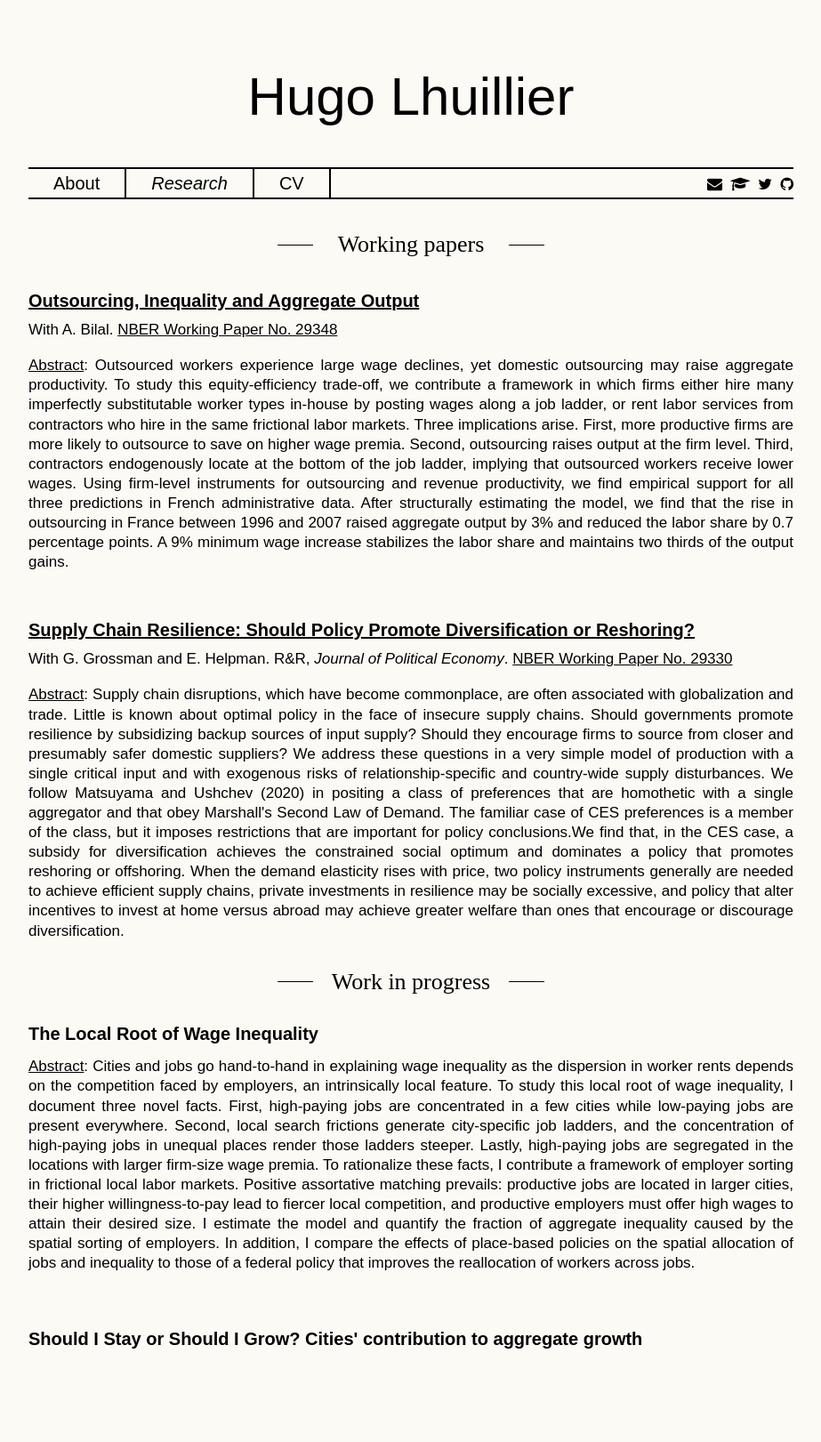
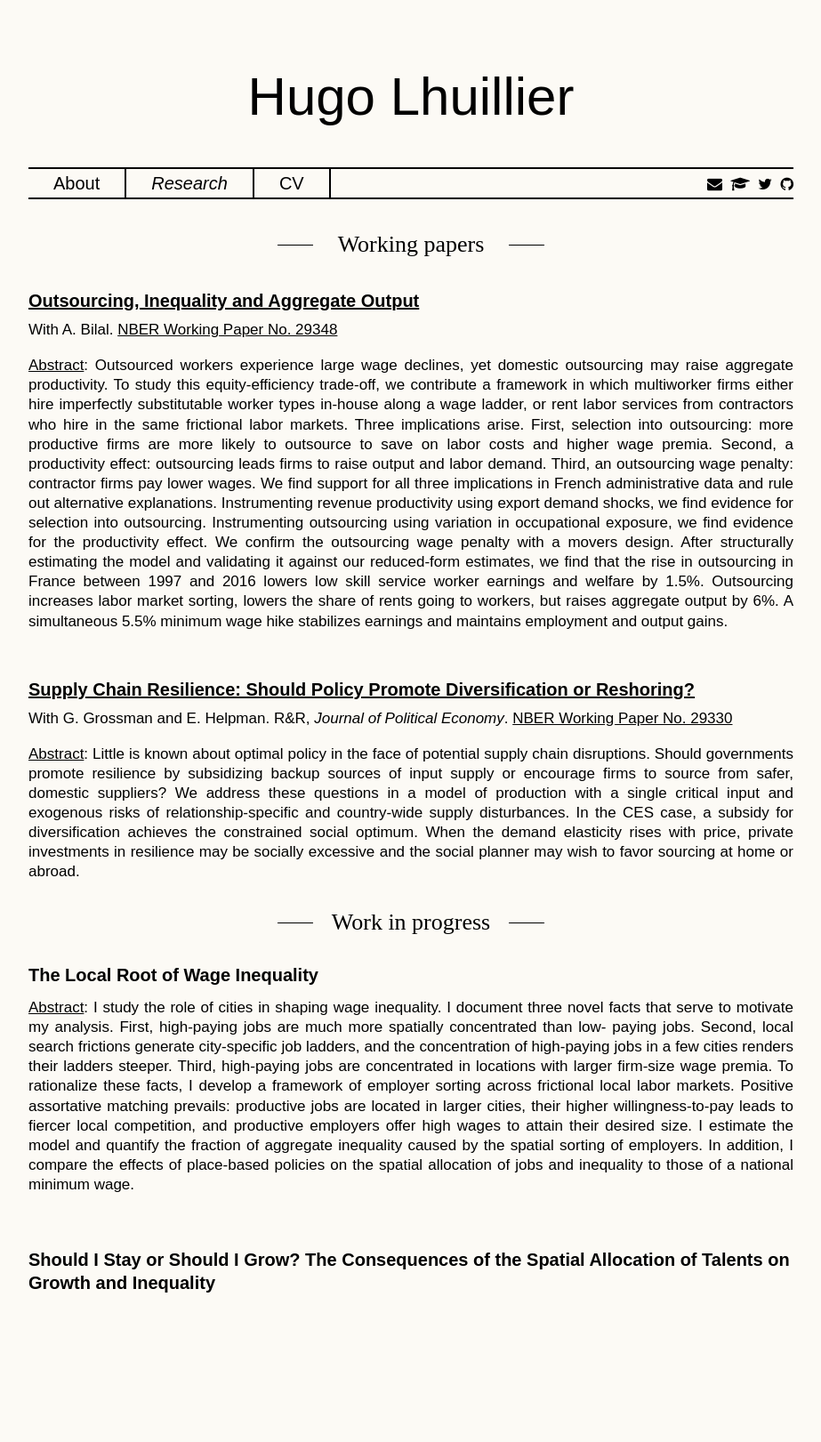
Before and after one commit to HugoLhuillier/hugolhuillier.github.io, a Jekyll site: the page built from research.html, in a window 1280 px wide. Shown: the whole page at 89% size, without its empty margins (178-1101 px from the left). Built offline with Jekyll 4.4.1, drawn with Linux system fonts in a browser that asks for light colours; nearby versions of some CDN libraries; comment, search, counter and statistics services are not loaded; after the commit the page ends 1559 px from its top, so only the background shows below that.

Commit message:
:goal_net: correct old abstract

```diff
--- a/research.html
+++ b/research.html
@@ -10,20 +10,27 @@ layout: default
 <a href="./files/papers/bilal2022outsourcing.pdf" target="blank"> <span class="char2"> Outsourcing, Inequality and Aggregate Output</span></a><br>
 <p style="font-size: 17px">With A. Bilal. <a href="https://www.nber.org/papers/w29348" target="blank"> <span class="char3"> NBER Working Paper No. 29348 </a></p>
 
-<h6><u>Abstract</u>: Outsourced workers experience large wage declines, yet domestic outsourcing may raise aggregate productivity. To study this equity-efficiency trade-off, we contribute a framework in which firms either hire many imperfectly substitutable worker types in-house by posting wages along a job ladder, or rent labor services from contractors who hire in the same frictional labor markets. Three implications arise. First, more productive firms are more likely to outsource to save on higher wage premia. Second, outsourcing raises output at the firm level. Third, contractors endogenously locate at the bottom of the job ladder, implying that outsourced workers receive lower wages. Using firm-level instruments for outsourcing and revenue productivity, we find empirical support for all three predictions in French administrative data. After structurally estimating the model, we find that the rise in outsourcing in France between 1996 and 2007 raised aggregate output by 3% and reduced the labor share by 0.7 percentage points. A 9% minimum wage increase stabilizes the labor share and maintains two thirds of the output gains. </h6><br>
+<h6><u>Abstract</u>: Outsourced workers experience large wage declines, yet domestic outsourcing may raise aggregate productivity. To study this equity-efficiency trade-off, we contribute a framework in which multiworker firms either hire imperfectly substitutable worker types in-house along a wage ladder, or rent labor services from contractors who hire in the same frictional labor markets. Three implications arise. First, selection into outsourcing: more productive firms are more likely to outsource to save on labor costs and higher wage premia. Second, a productivity effect: outsourcing leads firms to raise
+output and labor demand. Third, an outsourcing wage penalty: contractor firms pay lower wages. We find support for all three implications in French administrative data and rule out alternative explanations. Instrumenting revenue productivity using export demand shocks, we find evidence for selection into outsourcing. Instrumenting outsourcing using variation in occupational exposure, we find evidence for the productivity effect. We confirm the outsourcing wage penalty with a movers design. After structurally estimating the model and validating it against our reduced-form estimates, we find that the rise in outsourcing in France between 1997 and 2016 lowers low skill service worker earnings and welfare by 1.5%. Outsourcing increases labor market sorting, lowers the share of rents going to workers, but raises aggregate output by 6%. A simultaneous 5.5% minimum wage hike stabilizes earnings and maintains employment and output gains. </h6><br>
 
 <a href="./files/papers/grossman2022supply.pdf" target="blank"> <span class="char2"> Supply Chain Resilience: Should Policy Promote Diversification or Reshoring?</span></a><br>
 <p style="font-size: 17px">With G. Grossman and E. Helpman. R&R, <i>Journal of Political Economy</i>.
 <!-- <a href="./files/papers/grossman2022supply.pdf" target="blank">New working paper</a>.  -->
 <a href="https://www.nber.org/papers/w29330" target="blank"> <span class="char3"> NBER Working Paper No. 29330 </a> </p>
 
-<h6><u>Abstract</u>: Supply chain disruptions, which have become commonplace, are often associated with globalization and trade. Little is known about optimal policy in the face of insecure supply chains. Should governments promote resilience by subsidizing backup sources of input supply? Should they encourage firms to source from closer and presumably safer domestic suppliers? We address these questions in a very simple model of production with a single critical input and with exogenous risks of relationship-specific and country-wide supply disturbances. We follow Matsuyama and Ushchev (2020) in positing a class of preferences that are homothetic with a single aggregator and that obey Marshall's Second Law of Demand. The familiar case of CES preferences is a member of the class, but it imposes restrictions that are important for policy conclusions.We find that, in the CES case, a subsidy for diversification achieves the constrained social optimum and dominates a policy that promotes reshoring or offshoring. When the demand elasticity rises with price, two policy instruments generally are needed to achieve efficient supply chains, private investments in resilience may be socially excessive, and policy that alter incentives to invest at home versus abroad may achieve greater welfare than ones that encourage or discourage diversification. </h6>
+<h6><u>Abstract</u>: Little is known about optimal policy in the face of potential supply chain disruptions. Should
+governments promote resilience by subsidizing backup sources of input supply or encourage firms
+to source from safer, domestic suppliers? We address these questions in a model of production
+with a single critical input and exogenous risks of relationship-specific and country-wide supply
+disturbances. In the CES case, a subsidy for diversification achieves the constrained social
+optimum. When the demand elasticity rises with price, private investments in resilience may be
+socially excessive and the social planner may wish to favor sourcing at home or abroad. </h6>
 
 <h2 class="hr-lines"> Work in progress </h2>
 
 <h4>The Local Root of Wage Inequality</h4></p>
 
-<h6><u>Abstract</u>: Cities and jobs go hand-to-hand in explaining wage inequality as the dispersion in worker rents depends on the competition faced by employers, an intrinsically local feature. To study this local root of wage inequality, I document three novel facts. First, high-paying jobs are concentrated in a few cities while low-paying jobs are present everywhere. Second, local search frictions generate city-specific job ladders, and the concentration of high-paying jobs in unequal places render those ladders steeper. Lastly, high-paying jobs are segregated in the locations with larger firm-size wage premia. To rationalize these facts, I contribute a framework of employer sorting in frictional local labor markets. Positive assortative matching prevails: productive jobs are located in larger cities, their higher willingness-to-pay lead to fiercer local competition, and productive employers must offer high wages to attain their desired size. I estimate the model and quantify the fraction of aggregate inequality caused by the spatial sorting of employers. In addition, I compare the effects of place-based policies on the spatial allocation of jobs and inequality to those of a federal policy that improves the reallocation of workers across jobs.  </h6><br>
+<h6><u>Abstract</u>: I study the role of cities in shaping wage inequality. I document three novel facts that serve to motivate my analysis. First, high-paying jobs are much more spatially concentrated than low- paying jobs. Second, local search frictions generate city-specific job ladders, and the concentration of high-paying jobs in a few cities renders their ladders steeper. Third, high-paying jobs are concentrated in locations with larger firm-size wage premia. To rationalize these facts, I develop a framework of employer sorting across frictional local labor markets. Positive assortative matching prevails: productive jobs are located in larger cities, their higher willingness-to-pay leads to fiercer local competition, and productive employers offer high wages to attain their desired size. I estimate the model and quantify the fraction of aggregate inequality caused by the spatial sorting of employers.  In addition, I compare the effects of place-based policies on the spatial allocation of jobs and inequality to those of a national minimum wage.  </h6><br>
 
-<h4>Should I Stay or Should I Grow? Cities' contribution to aggregate growth </h4></p>
+<h4>Should I Stay or Should I Grow? The Consequences of the Spatial Allocation of Talents on Growth and Inequality</h4></p>
 <!-- Individual Learning, Cities and Aggregate Growth -->
```
Also changed, not shown: index.html (+0 -9 lines).
